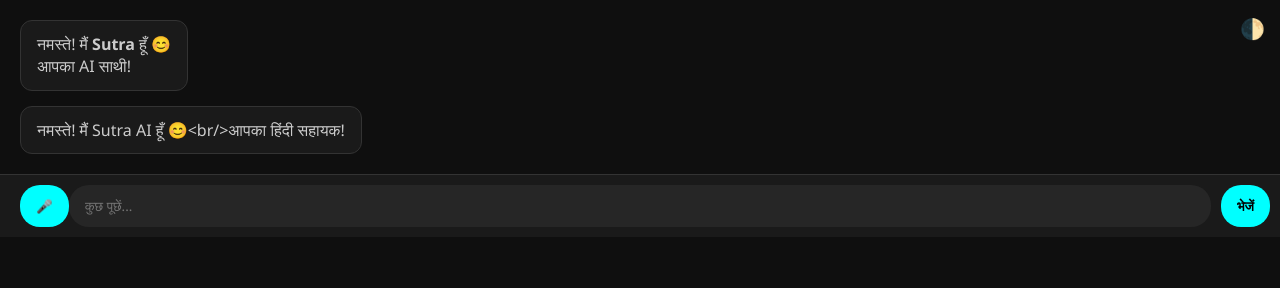
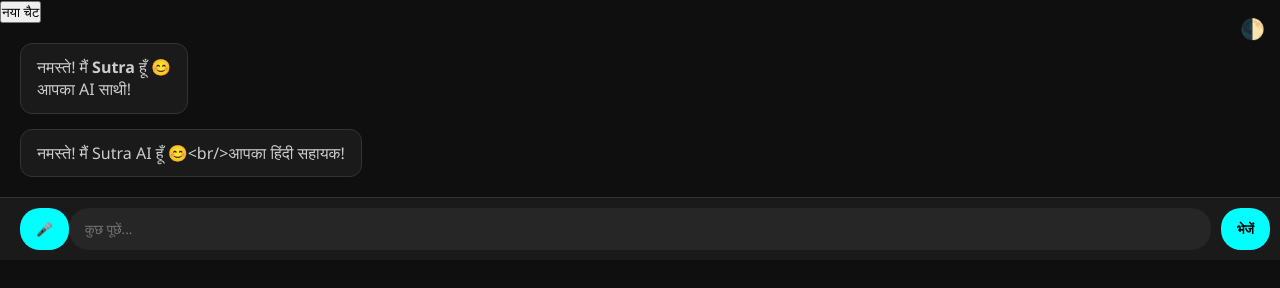
Before and after one commit to aman002175/Sutra, a plain HTML site: page index.html in a window 1280 px wide. Drawn offline with Linux system fonts and the light colour scheme.

Commit message:
Update index.html

```diff
--- a/index.html
+++ b/index.html
@@ -8,6 +8,7 @@
   <link rel="stylesheet" href="style.css" />
 </head>
 <body class="dark">
+    <button onclick="startNewChat()" class="new-chat-btn">नया चैट</button>
   <button class="theme-toggle" onclick="toggleTheme()">🌓</button>
   <div class="chat-container" id="chatBox">
     <div class="message bot">नमस्ते! मैं <strong>Sutra</strong> हूँ 😊<br/>आपका AI साथी!</div>
```
